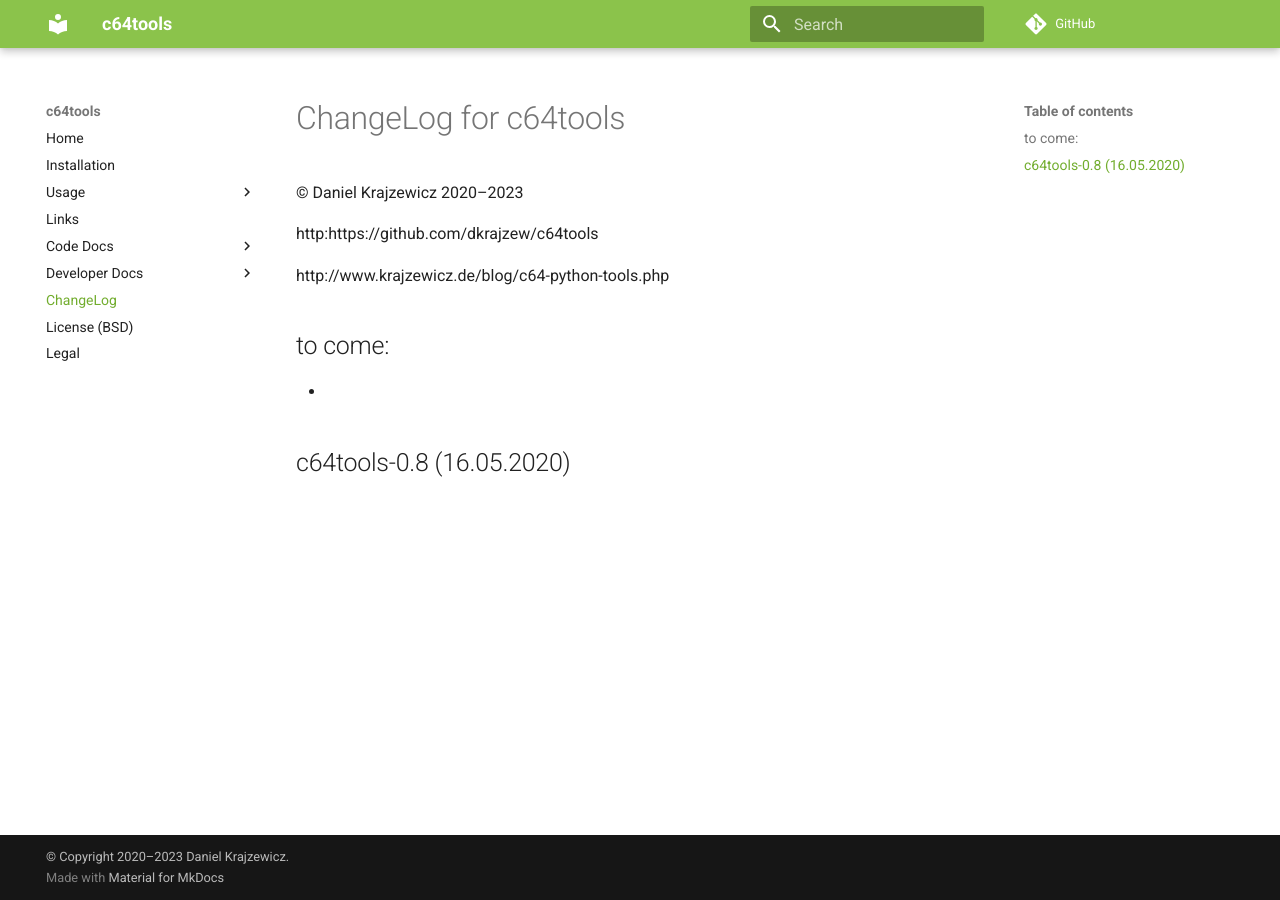
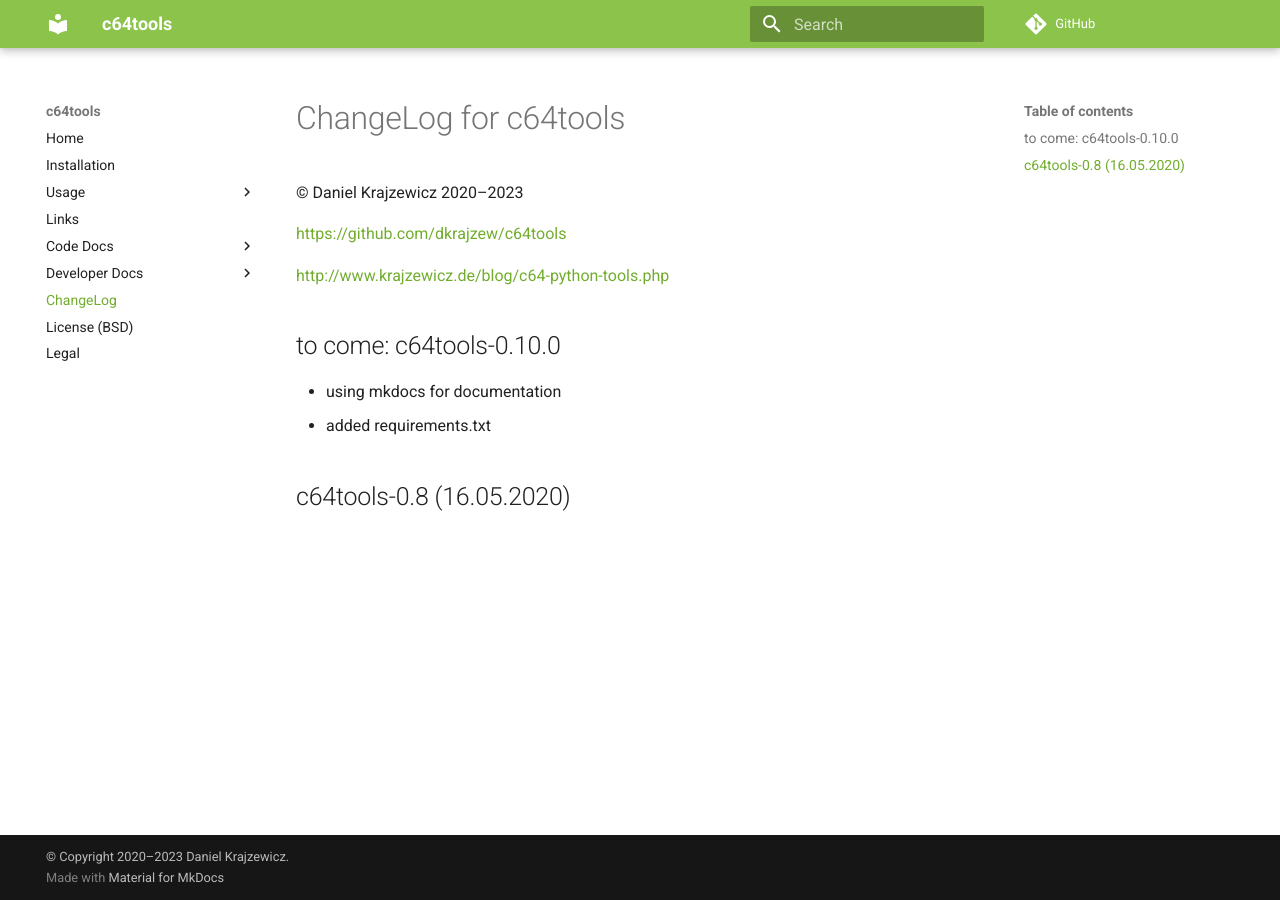
Before and after one commit to dkrajzew/c64tools, an MkDocs documentation site: the page built from docs/mkdocs/changes.md, in a window 1280 px wide. Built offline with MkDocs 1.6.1 and Material for MkDocs 9.7.7, drawn with Linux system fonts in a browser that asks for light colours; comment, search, counter and statistics services are not loaded.

Commit message:
patching change log

```diff
--- a/docs/mkdocs/changes.md
+++ b/docs/mkdocs/changes.md
@@ -3,14 +3,16 @@ ChangeLog for c64tools
 
 &copy; Daniel Krajzewicz 2020&ndash;2023
 
-http:https://github.com/dkrajzew/c64tools
+<https://github.com/dkrajzew/c64tools>
 
-http://www.krajzewicz.de/blog/c64-python-tools.php
+<http://www.krajzewicz.de/blog/c64-python-tools.php>
 
 
-to come:
+to come: c64tools-0.10.0
 ------------------------
-*
+
+* using mkdocs for documentation
+* added requirements.txt
 
 
 c64tools-0.8 (16.05.2020)
```
